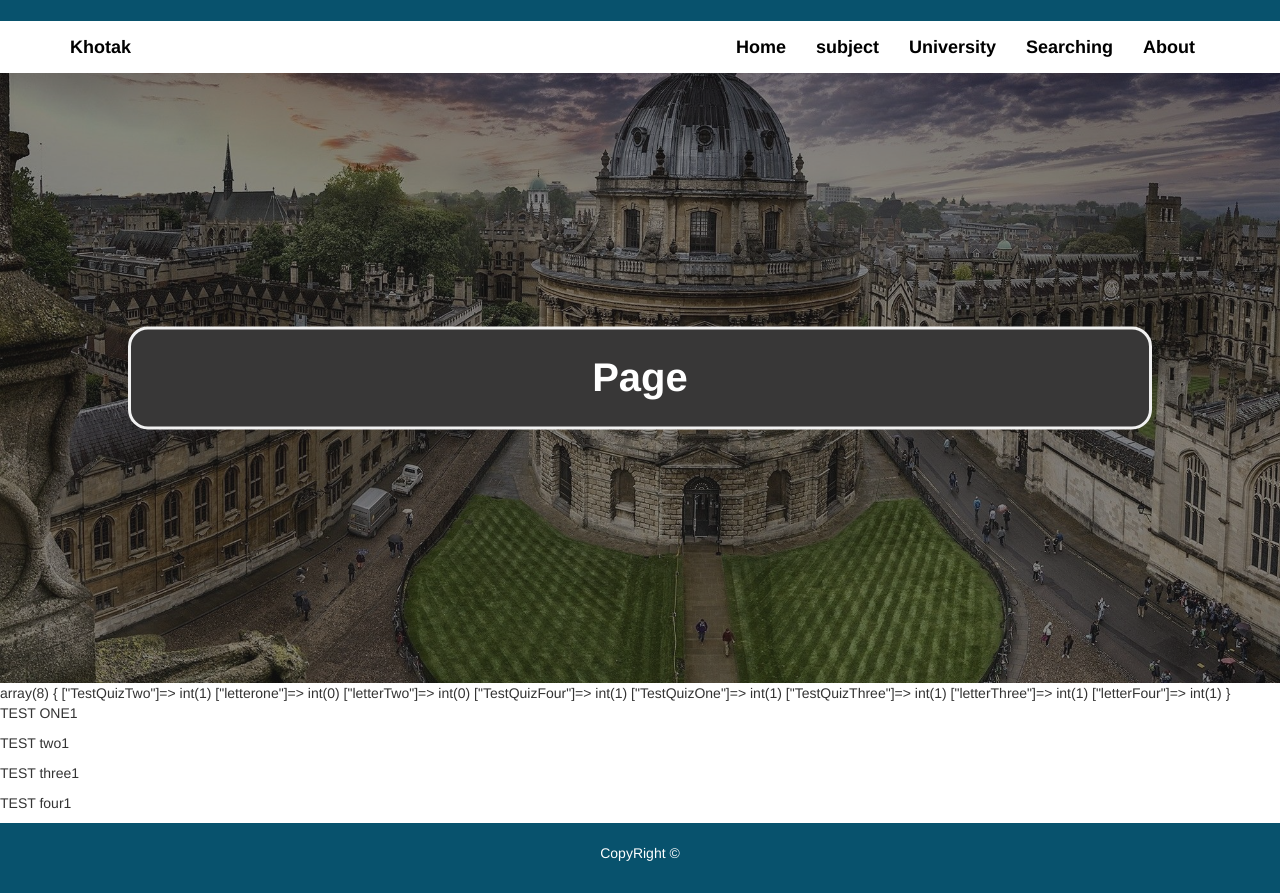
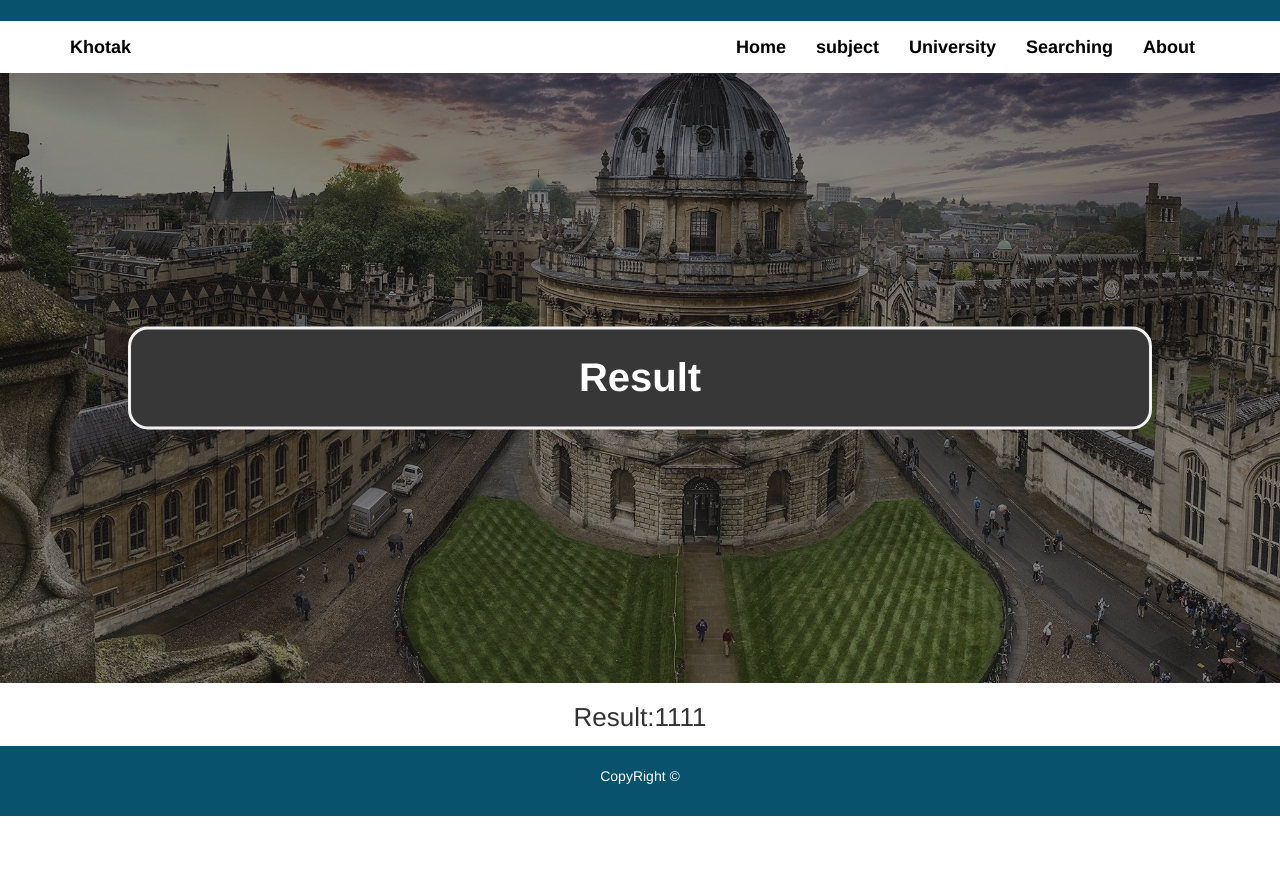
Before and after one commit to ryroo1995/khotak, a PHP site: page /result.php in a window 1280 px wide. After the commit the page ends 816 px from the top, so only its background shows below. Run offline with PHP 8.4, Linux system fonts and the light colour scheme; the visitor is signed in with stand-in values (Sample User, id 1); data comes from the database, SQL or seed files in the repository.

Commit message:
the result page with disign

```diff
--- a/project/css/fpsyle.css
+++ b/project/css/fpsyle.css
@@ -369,3 +369,11 @@ padding: 20px;
 }
 
 /************************************************************************/
+
+.result{
+
+}
+.result p{
+        margin-top: 16px;
+    font-size: 26px;
+}
--- a/project/result.php
+++ b/project/result.php
@@ -11,7 +11,7 @@ include('includes/functions.php');
         <div class="container">
       <div class="con">
     <div class="wel" id="well-s">
-      <RESULT></RESULT> Page
+      <RESULT></RESULT> Result
     </div> <!-- end of welcom -->
 
             </div><!--end con-->
@@ -55,7 +55,6 @@ if($_SERVER['REQUEST_METHOD']=='POST'){
 
 
 
-        echo "letter seven". $_SESSION['letterone']."Letter  eight".$_SESSION['letterTwo'];
 
         if($_SESSION['letterone'] >$_SESSION['letterTwo']){
             $x="J";
@@ -64,7 +63,6 @@ if($_SERVER['REQUEST_METHOD']=='POST'){
         }
  $TestQuizFour=$x;
 $_SESSION['TestQuizFour']=  $TestQuizFour;
-        echo "<br/>". $TestQuizFour;
 
 
     }
@@ -74,15 +72,61 @@ $_SESSION['TestQuizFour']=  $TestQuizFour;
 
 
 }
-     var_dump($_SESSION);
+$res=$_SESSION['TestQuizOne'].$_SESSION['TestQuizTwo'].$_SESSION['TestQuizThree'].$_SESSION['TestQuizFour'];
+global $res;
       ?>
 <!------------------------------------------------------------------->
-<div class="hhh">
-    <p>TEST ONE<?PHP echo $_SESSION['TestQuizOne'];?></p>
-      <p>TEST two<?PHP echo $_SESSION['TestQuizTwo'];?></p>
-        <p>TEST three<?PHP echo $_SESSION['TestQuizThree'];?></p>
-          <p>TEST four<?PHP echo $_SESSION['TestQuizFour'];?></p>
+<div class="result text-center">
+   <div class="container">
 
+          <p>Result:<?php echo $res; ?></p>
+
+          <?php
+                      $stmt=$con->prepare("select * FROM personalaty where personID=? ");
+              $stmt->execute(array( $res));
+               $person=$stmt->fetchAll();
+                $counts3=$stmt->rowCount();
+               foreach($person as $maj){
+                    $personID= $maj['name'];
+                    $personDIS= $maj['disc'];
+                 ?>
+                 <p><?php echo $personID;?></p>
+                 <p><?php echo $personDIS;?></p>
+
+                 <!---------------------------table---------------->
+                 <table class="table">
+  <thead>
+    <tr>
+      <th scope="col">Personality</th>
+      <th scope="col">Jobs</th>
+      <th scope="col">Major</th>
+    </tr>
+  </thead>
+  <tbody>
+
+    <?php
+                $stmt2=$con->prepare("SELECT personalaty.name AS personalty , job.name as jobs ,major.name AS major FROM personalaty,job,major WHERE job.personID =personalaty.personID AND job.majorID = major.majorID AND personalaty.personID = ? ");
+              $stmt2->execute(array( $res));
+               $person2=$stmt2->fetchAll();
+               foreach($person2 as $majs){
+                   ?>
+                   <tr>
+                    <td><?php echo $majs['personalty']?></td>
+                    <td><?php echo $majs['jobs']?></td>
+                    <td><?php echo $majs['major']?></td>
+            </tr>
+                   <?php
+               }
+        ?>
+
+
+
+  </tbody>
+</table>
+                 <?php
+               }
+           ?>
+</div>
 </div>
 
 <!---------------------------------------------------------------------->
--- a/project/test.php
+++ b/project/test.php
@@ -266,7 +266,6 @@ if($_SERVER['REQUEST_METHOD']=='POST'){
 
 
 }
-     var_dump($_SESSION);
       ?>
 <!------------------------------------------------------------------->
 
--- a/project/test2.php
+++ b/project/test2.php
@@ -290,7 +290,6 @@ if($_SERVER['REQUEST_METHOD']=='POST'){
 
 
 
-        echo "letter one". $_SESSION['letterone']."Letter two".$_SESSION['letterTwo'];
 
         if($_SESSION['letterone'] >$_SESSION['letterTwo']){
             $x="E";
@@ -299,7 +298,6 @@ if($_SERVER['REQUEST_METHOD']=='POST'){
         }
  $TestQuizOne=$x;
 $_SESSION['TestQuizOne']= $TestQuizOne;
-        echo "<br/>".$TestQuizOne;
 
 
     }
@@ -310,7 +308,7 @@ $_SESSION['TestQuizOne']= $TestQuizOne;
 
 
 }
-     var_dump($_SESSION);
+
       ?>
 <!------------------------------------------------------------------->
 
--- a/project/test3.php
+++ b/project/test3.php
@@ -330,7 +330,6 @@ if($_SERVER['REQUEST_METHOD']=='POST'){
 
 
 
-        echo "letter one". $_SESSION['letterone']."Letter two".$_SESSION['letterTwo'];
 
         if($_SESSION['letterone'] >$_SESSION['letterTwo']){
             $x="N";
@@ -339,7 +338,6 @@ if($_SERVER['REQUEST_METHOD']=='POST'){
         }
  $TestQuizTwo=$x;
 $_SESSION['TestQuizTwo']=  $TestQuizTwo;
-        echo "<br/>". $TestQuizTwo;
 
 
     }
@@ -349,7 +347,6 @@ $_SESSION['TestQuizTwo']=  $TestQuizTwo;
 
 
 }
-     var_dump($_SESSION);
       ?>
 <!------------------------------------------------------------------->
 
--- a/project/test4.php
+++ b/project/test4.php
@@ -295,9 +295,6 @@ if($_SERVER['REQUEST_METHOD']=='POST'){
 
 
 
-
-        echo "letter five". $_SESSION['letterone']."Letter six".$_SESSION['letterTwo'];
-
         if($_SESSION['letterone'] >$_SESSION['letterTwo']){
             $x="T";
         }else{
@@ -305,14 +302,12 @@ if($_SERVER['REQUEST_METHOD']=='POST'){
         }
  $TestQuizThree=$x;
 $_SESSION['TestQuizThree']=  $TestQuizThree;
-        echo "<br/>". $TestQuizThree;
 
 
 
         }}
 
 
-     var_dump($_SESSION);
       ?>
 <!------------------------------------------------------------------->
 
```
Also changed, not shown: 1 other file.
